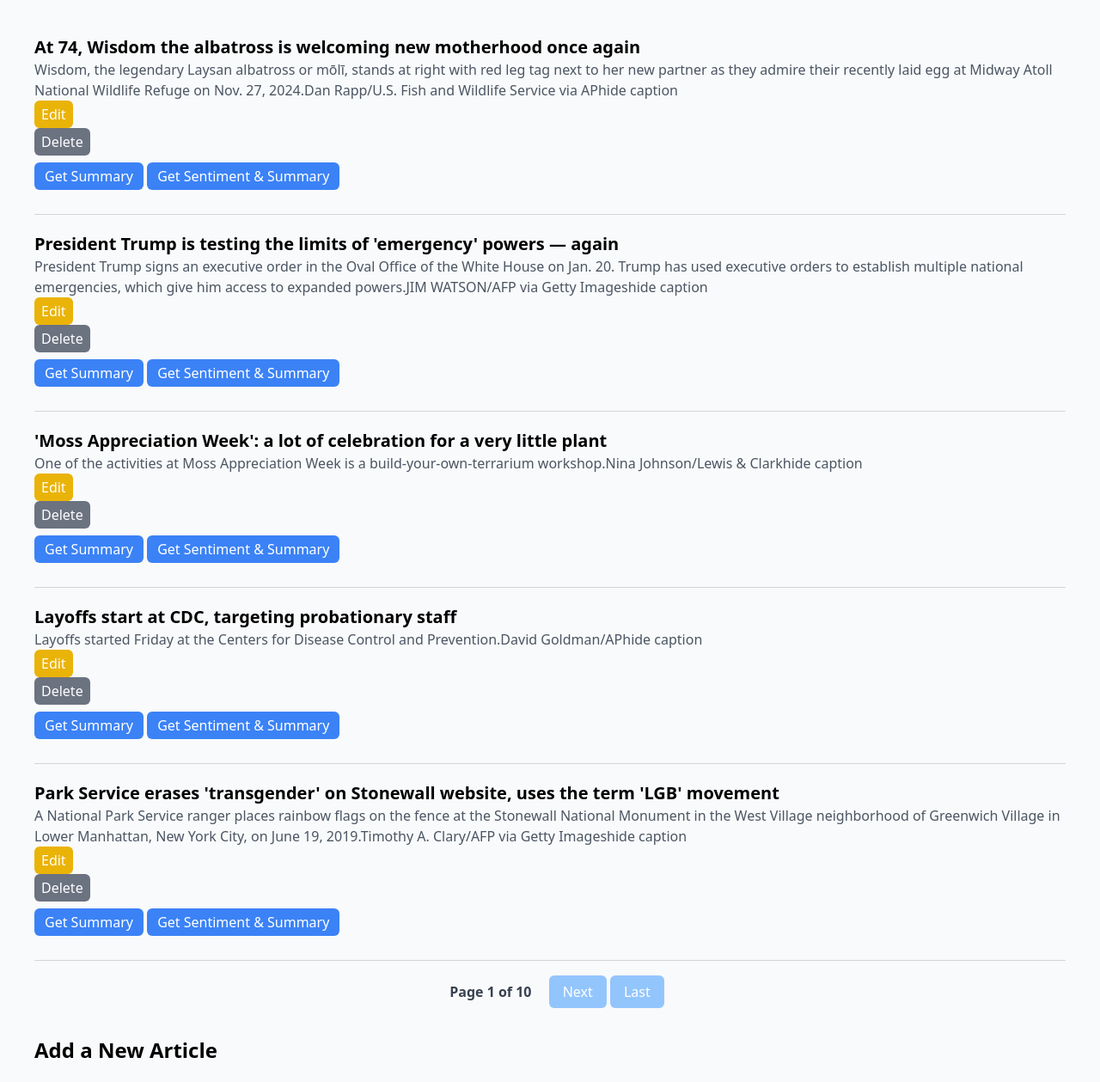
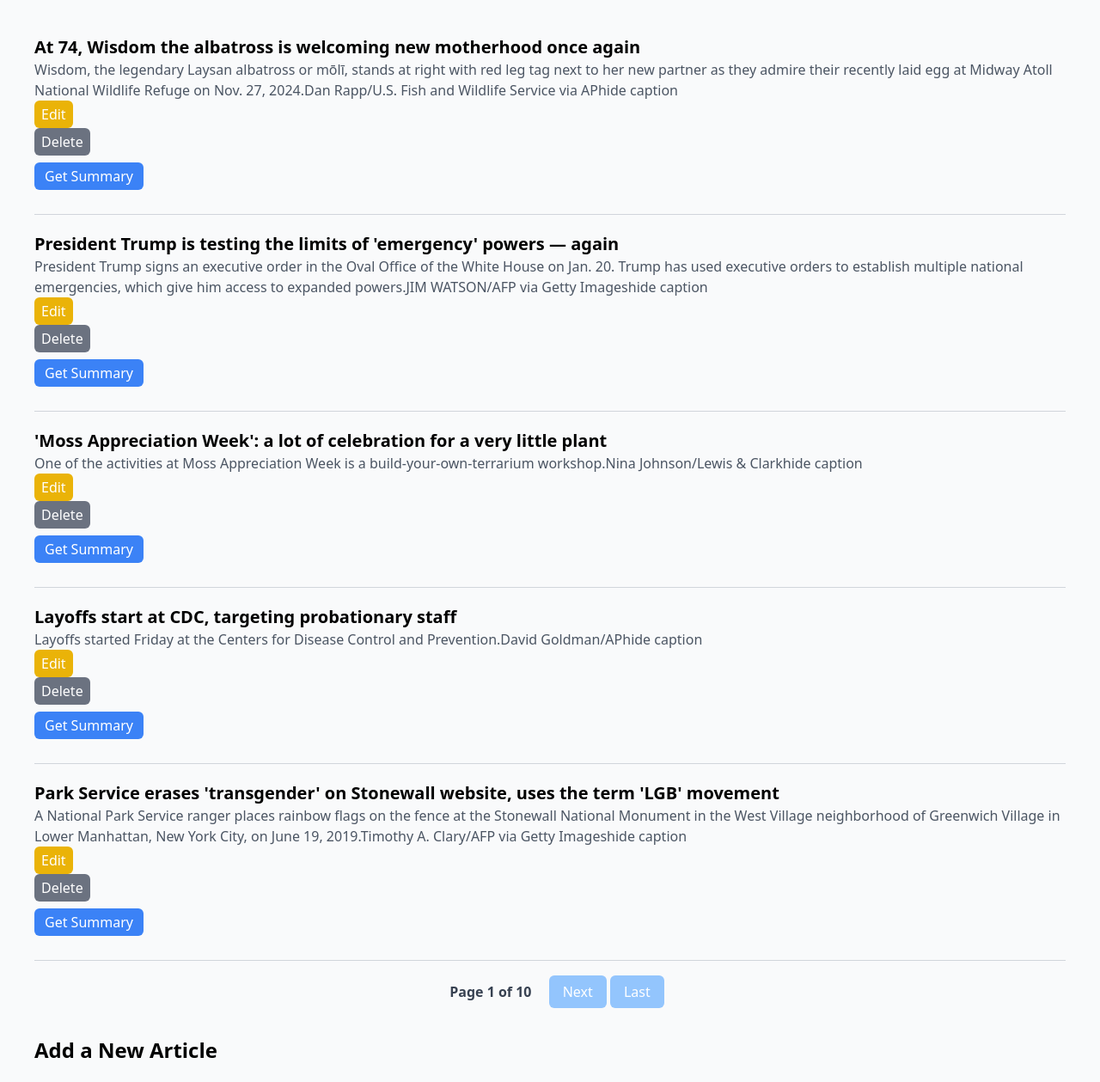
Before and after one commit to jsnorek/NewsNow, a Flask app: page / in a window 1280 px wide. Shown: the part 713-1972 px from the top of the page at 86% size. Run offline with Flask 3, Linux system fonts and the light colour scheme; data comes from the database, SQL or seed files in the repository; some libraries are stand-ins or nearby versions.

Commit message:
deleted individual article sentiment and summary button

```diff
--- a/templates/index.html
+++ b/templates/index.html
@@ -69,7 +69,6 @@
         data-title="{{ article.headline | escape }}"
         data-content="{{ article.summary | escape }}"
     >
-
         <h2 class="text-xl font-semibold">
             <a href="{{ article.link }}" target="_blank" class="text-black-600 hover:underline">{{ article.headline }}</a>
         </h2>
@@ -89,14 +88,6 @@
             class="bg-blue-500 text-white py-1 px-3 rounded-md hover:bg-blue-600 mt-2"
         >
             Get Summary
-        </button>
-
-        <!-- Sentiment & Summary Button -->
-        <button
-            onclick="getSentimentAndSummary(`{{ article.headline }}`, `{{ article.summary }}`, `{{ article.id }}`)"
-            class="bg-blue-500 text-white py-1 px-3 rounded-md hover:bg-blue-600 mt-2"
-        >
-            Get Sentiment & Summary
         </button>
 
         <p id="sentiment-{{ article.id }}" class="mt-2 text-gray-700"></p>
```
